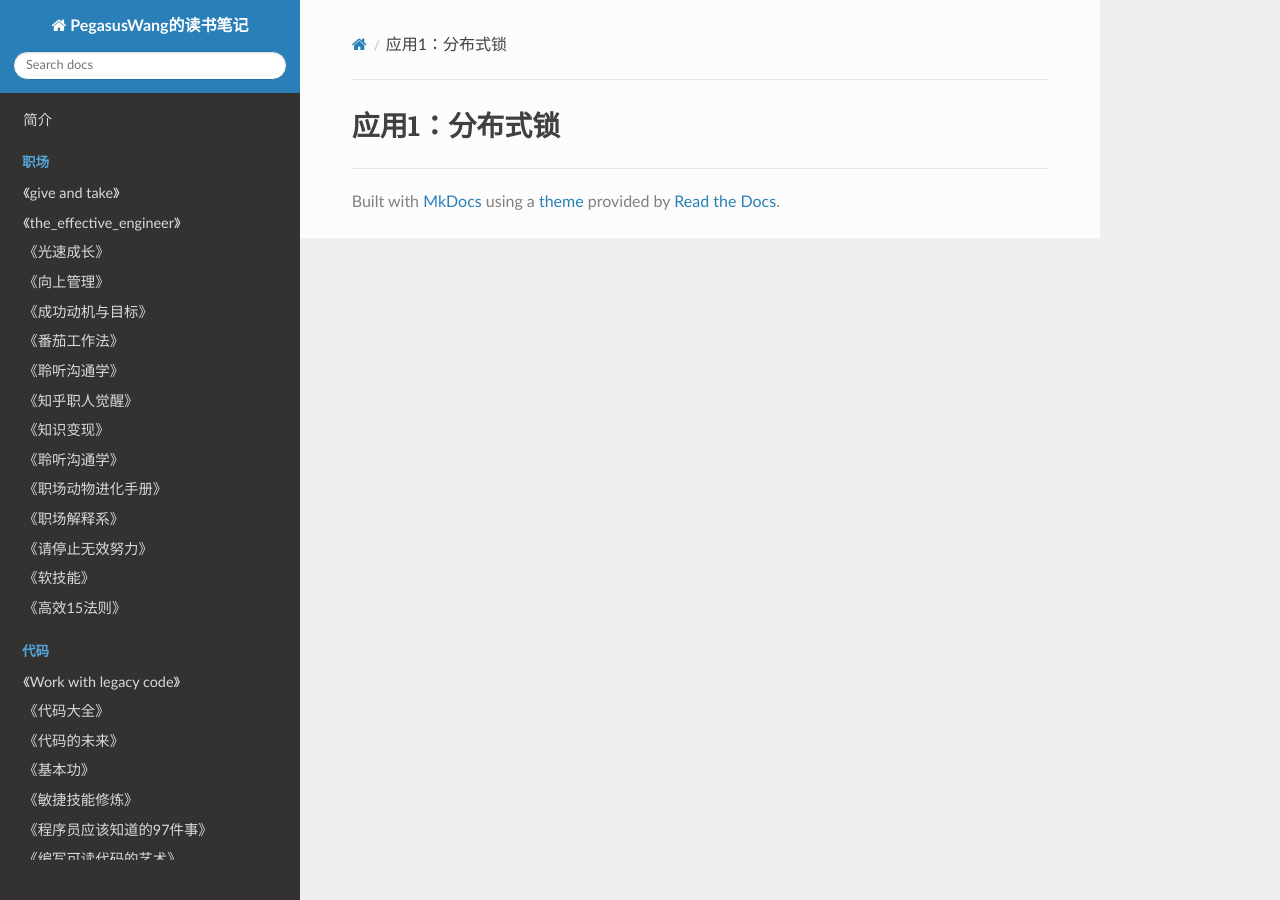
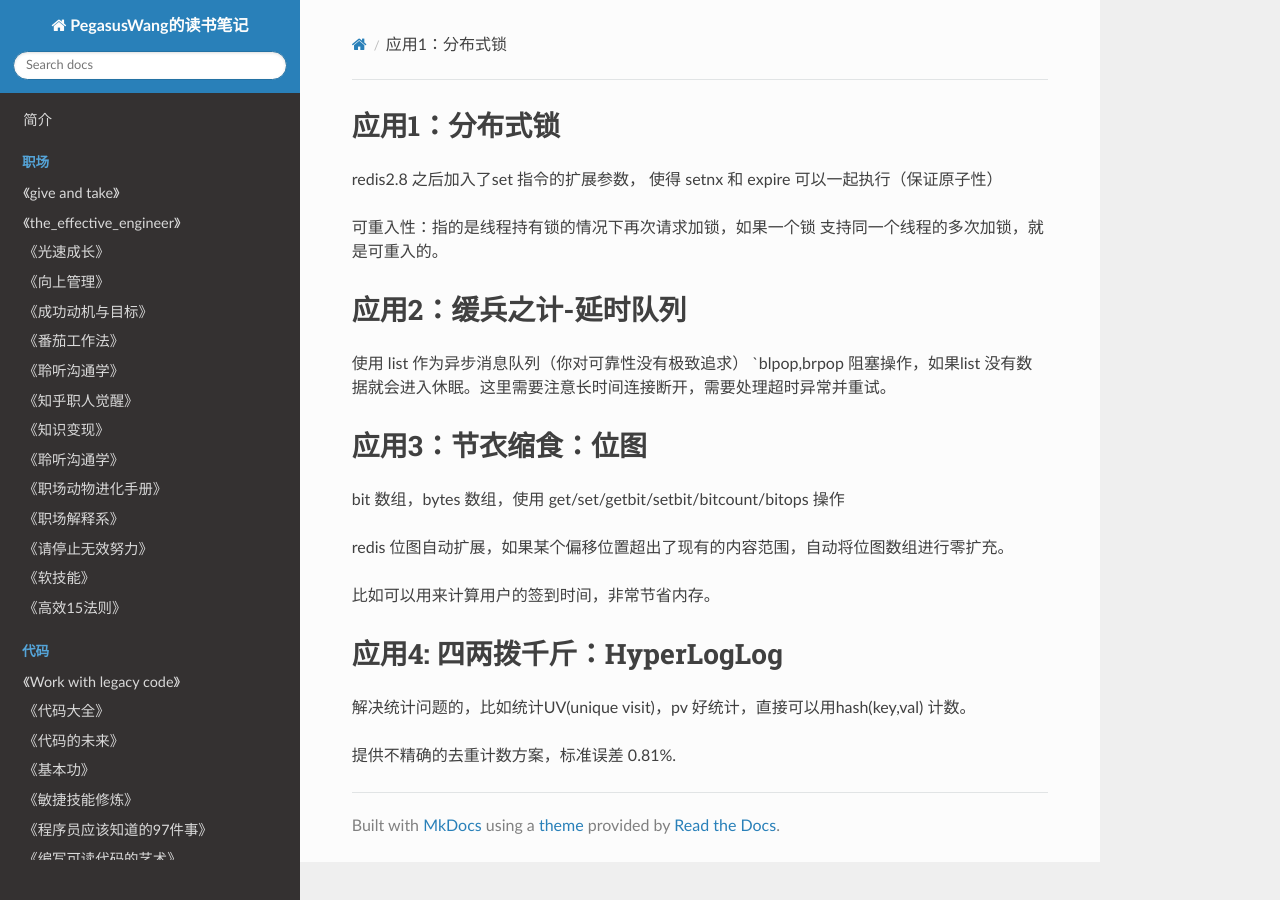
Before and after one commit to PegasusWang/booknotes, an MkDocs documentation site: the page built from docs/database/redis深度历险核心原理和应用实践.md, in a window 1280 px wide. Built offline with MkDocs 1.6.1, drawn with Linux system fonts in a browser that asks for light colours; nearby versions of some CDN libraries; old or Windows-style settings are respelled for this version of MkDocs.

Commit message:
redis 位图 hyperloglog

```diff
--- a/docs/database/redis深度历险核心原理和应用实践.md
+++ b/docs/database/redis深度历险核心原理和应用实践.md
@@ -1,2 +1,29 @@
 
 # 应用1：分布式锁
+
+
+redis2.8 之后加入了set 指令的扩展参数， 使得 setnx 和 expire 可以一起执行（保证原子性）
+
+可重入性：指的是线程持有锁的情况下再次请求加锁，如果一个锁 支持同一个线程的多次加锁，就是可重入的。
+
+
+# 应用2：缓兵之计-延时队列
+
+使用 list 作为异步消息队列（你对可靠性没有极致追求）
+`blpop,brpop 阻塞操作，如果list 没有数据就会进入休眠。这里需要注意长时间连接断开，需要处理超时异常并重试。
+
+
+# 应用3：节衣缩食：位图
+
+bit 数组，bytes 数组，使用 get/set/getbit/setbit/bitcount/bitops 操作
+
+redis 位图自动扩展，如果某个偏移位置超出了现有的内容范围，自动将位图数组进行零扩充。
+
+比如可以用来计算用户的签到时间，非常节省内存。
+
+
+# 应用4: 四两拨千斤：HyperLogLog
+
+解决统计问题的，比如统计UV(unique visit)，pv 好统计，直接可以用hash(key,val) 计数。
+
+提供不精确的去重计数方案，标准误差 0.81%.
```
